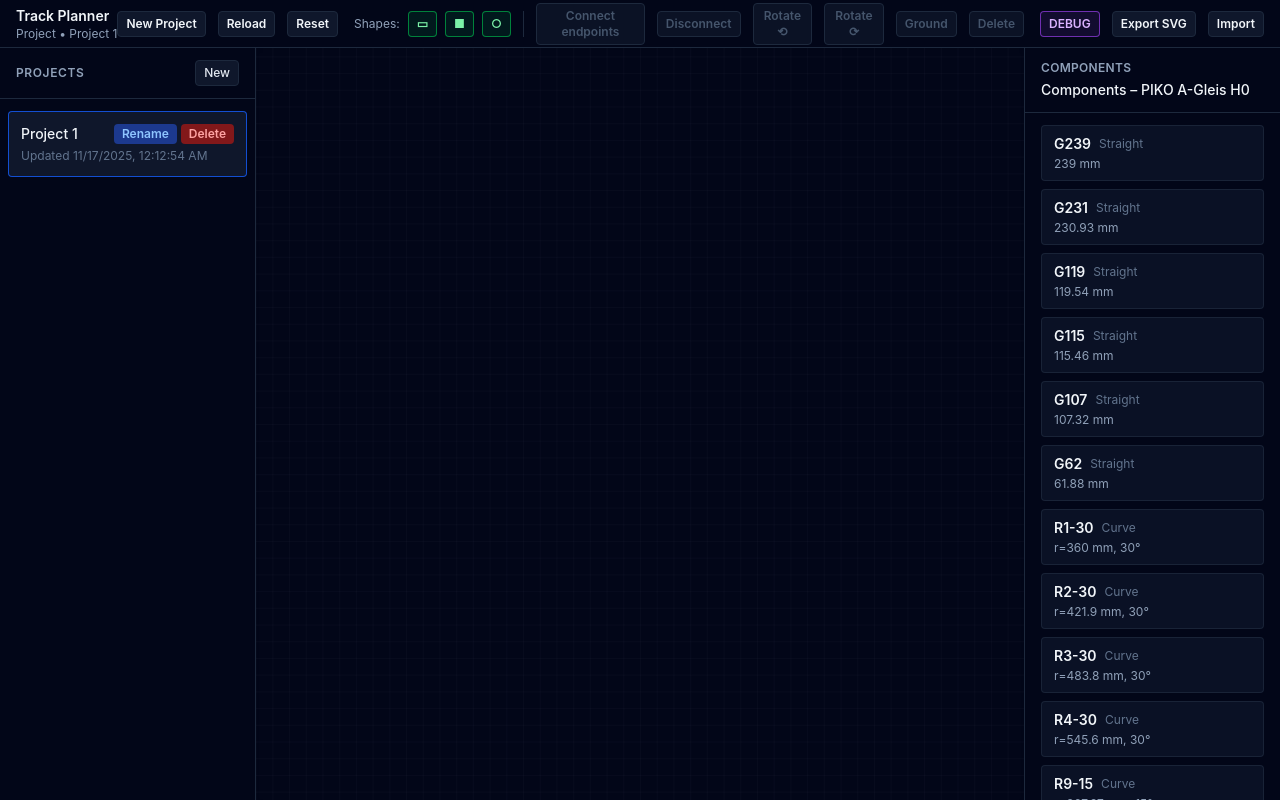
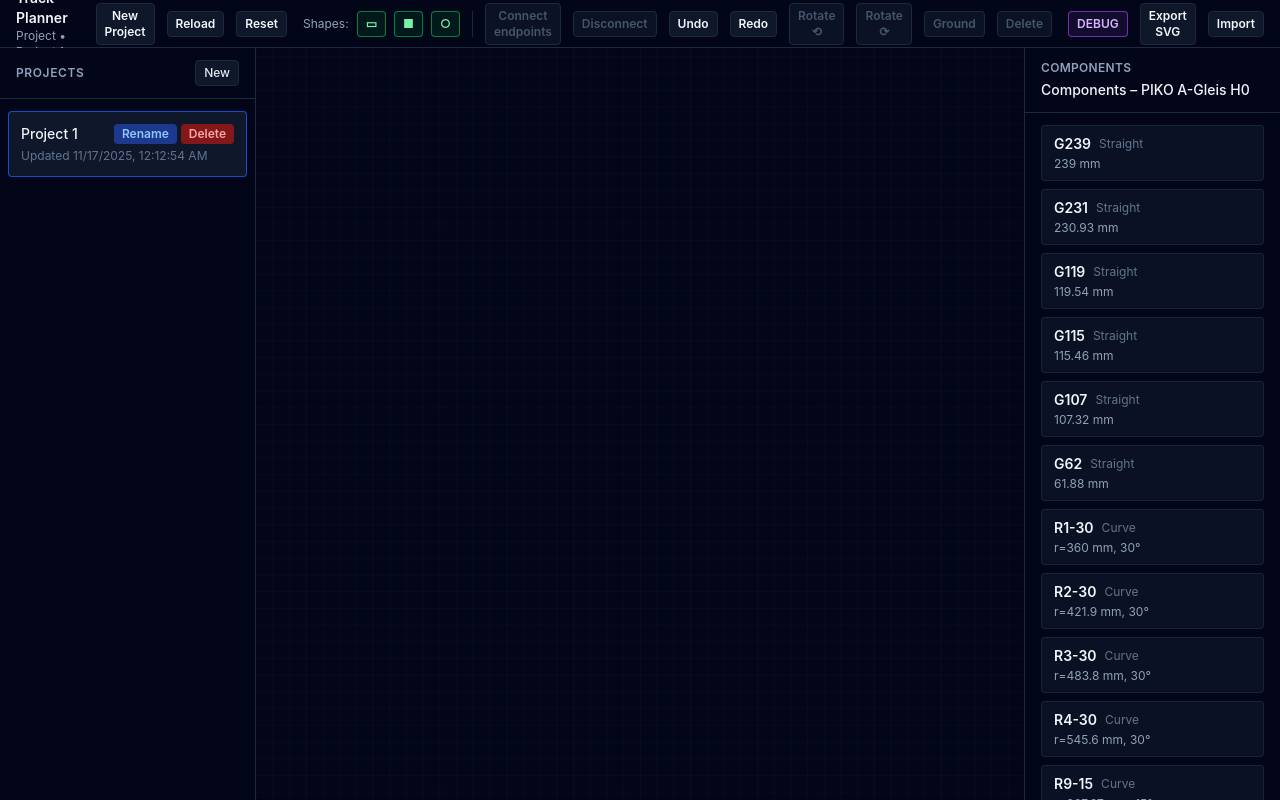
Before and after one commit to andrejvysny/track-plan, a React (Vite) app: page / in a window 1280 px wide. Built offline with nearby package versions, Linux system fonts and the light colour scheme.

Commit message:
Add undo/redo functionality: implement history management for layout changes in projects, enhance TopToolbar with undo/redo buttons, and update App component to support new features.

```diff
--- a/src/App.tsx
+++ b/src/App.tsx
@@ -21,6 +21,10 @@ function App() {
     deleteProject,
     updateActiveProjectLayout,
     reloadFromLocalStorage,
+    undo,
+    redo,
+    canUndo,
+    canRedo,
   } = useProjectsState()
 
   const activeLayout = activeProject?.layout ?? null
@@ -183,11 +187,15 @@ function App() {
           onRotateSelectedRight={() => handleRotateSelected(ROTATION_STEP_DEG)}
           onDeleteSelected={handleDeleteSelected}
           onToggleGrounded={handleToggleGrounded}
+          onUndo={undo}
+          onRedo={redo}
           onToggleDebug={() => setDebugMode((prev) => !prev)}
         canConnectEndpoints={canConnectEndpoints}
         canDisconnectEndpoints={canDisconnectEndpoints}
         canRotateSelection={canRotateSelection}
         canDeleteSelection={canDeleteSelection}
+        canUndo={canUndo}
+        canRedo={canRedo}
         canToggleGroundSelection={canToggleGroundSelection}
         isSelectionGrounded={selectedItemIsGrounded}
         debugMode={debugMode}
--- a/src/components/Layout/TopToolbar.tsx
+++ b/src/components/Layout/TopToolbar.tsx
@@ -14,11 +14,15 @@ interface TopToolbarProps {
   onRotateSelectedRight: () => void
   onDeleteSelected: () => void
   onToggleGrounded: () => void
+  onUndo: () => void
+  onRedo: () => void
   onToggleDebug: () => void
   canConnectEndpoints: boolean
   canDisconnectEndpoints: boolean
   canRotateSelection: boolean
   canDeleteSelection: boolean
+  canUndo: boolean
+  canRedo: boolean
   canToggleGroundSelection: boolean
   isSelectionGrounded: boolean
   debugMode: boolean
@@ -39,11 +43,15 @@ export function TopToolbar({
   onRotateSelectedRight,
   onDeleteSelected,
   onToggleGrounded,
+  onUndo,
+  onRedo,
   onToggleDebug,
   canConnectEndpoints,
   canDisconnectEndpoints,
   canRotateSelection,
   canDeleteSelection,
+  canUndo,
+  canRedo,
   canToggleGroundSelection,
   isSelectionGrounded,
   debugMode,
@@ -145,6 +153,22 @@ export function TopToolbar({
           </button>
           <button
             type="button"
+            onClick={onUndo}
+            disabled={!canUndo}
+            className={`${baseControlStyles} border-slate-800 bg-slate-900 text-slate-100 hover:border-slate-600 hover:bg-slate-800`}
+          >
+            Undo
+          </button>
+          <button
+            type="button"
+            onClick={onRedo}
+            disabled={!canRedo}
+            className={`${baseControlStyles} border-slate-800 bg-slate-900 text-slate-100 hover:border-slate-600 hover:bg-slate-800`}
+          >
+            Redo
+          </button>
+          <button
+            type="button"
             onClick={onRotateSelectedLeft}
             disabled={!canRotateSelection}
             className={`${baseControlStyles} ${rotateButton}`}
--- a/src/state/projectsState.ts
+++ b/src/state/projectsState.ts
@@ -1,9 +1,10 @@
-import { useCallback, useMemo } from 'react'
+import { useCallback, useMemo, useState } from 'react'
 import type { Project } from '../types/project'
 import type { LayoutState } from '../types/layout'
 import { createNewProject } from '../types/project'
 import { createDefaultLayoutState } from './layoutState'
 import { useLocalStorageState } from '../hooks/useLocalStorageState'
+import { cloneLayoutState } from '../utils/cloneLayout'
 
 export interface ProjectsState {
   projects: Project[]
@@ -11,6 +12,12 @@ export interface ProjectsState {
 }
 
 const STORAGE_KEY = 'track-planner-projects-v1'
+const MAX_HISTORY_ENTRIES = 60
+
+type LayoutHistory = {
+  undoStack: LayoutState[]
+  redoStack: LayoutState[]
+}
 
 function createInitialProjectsState(): ProjectsState {
   const project = createNewProject('Project 1', createDefaultLayoutState())
@@ -25,11 +32,158 @@ export function useProjectsState() {
     STORAGE_KEY,
     createInitialProjectsState(),
   )
+  const [historyMap, setHistoryMap] = useState<Record<string, LayoutHistory>>({})
 
   const activeProject = useMemo(
     () => projectsState.projects.find((project) => project.id === projectsState.activeProjectId) ?? null,
     [projectsState.projects, projectsState.activeProjectId],
   )
+
+  const activeHistory = projectsState.activeProjectId
+    ? historyMap[projectsState.activeProjectId] ?? { undoStack: [], redoStack: [] }
+    : { undoStack: [], redoStack: [] }
+
+  const canUndo = activeHistory.undoStack.length > 0
+  const canRedo = activeHistory.redoStack.length > 0
+
+  const pushHistoryEntry = useCallback(
+    (projectId: string, layout: LayoutState) => {
+      setHistoryMap((previous) => {
+        const previousEntry = previous[projectId]
+        const nextUndo = [cloneLayoutState(layout), ...(previousEntry?.undoStack ?? [])].slice(0, MAX_HISTORY_ENTRIES)
+        return {
+          ...previous,
+          [projectId]: {
+            undoStack: nextUndo,
+            redoStack: [],
+          },
+        }
+      })
+    },
+    [setHistoryMap],
+  )
+
+  const updateActiveProjectLayout = useCallback(
+    (updater: (layout: LayoutState) => LayoutState, options?: { recordHistory?: boolean }) => {
+      let recordedLayout: LayoutState | null = null
+      let projectId: string | null = null
+
+      setProjectsState((previous) => {
+        if (!previous.activeProjectId) {
+          return previous
+        }
+
+        const activeId = previous.activeProjectId
+        const updatedProjects = previous.projects.map((project) => {
+          if (project.id !== activeId) {
+            return project
+          }
+
+          projectId = project.id
+          recordedLayout = project.layout
+
+          return {
+            ...project,
+            layout: updater(project.layout),
+            updatedAt: new Date().toISOString(),
+          }
+        })
+
+        return {
+          ...previous,
+          projects: updatedProjects,
+        }
+      })
+
+      if (options?.recordHistory === false) {
+        return
+      }
+
+      if (projectId && recordedLayout) {
+        pushHistoryEntry(projectId, recordedLayout)
+      }
+    },
+    [pushHistoryEntry, setProjectsState],
+  )
+
+  const replaceActiveProjectLayout = useCallback(
+    (layout: LayoutState) => {
+      const nextLayout = cloneLayoutState(layout)
+      setProjectsState((previous) => {
+        if (!previous.activeProjectId) {
+          return previous
+        }
+
+        const updatedProjects = previous.projects.map((project) =>
+          project.id === previous.activeProjectId
+            ? { ...project, layout: nextLayout, updatedAt: new Date().toISOString() }
+            : project,
+        )
+
+        return {
+          ...previous,
+          projects: updatedProjects,
+        }
+      })
+    },
+    [setProjectsState],
+  )
+
+  const undo = useCallback(() => {
+    const projectId = projectsState.activeProjectId
+    const currentLayout = activeProject?.layout
+    if (!projectId || !currentLayout) {
+      return
+    }
+
+    const layoutForRedo = cloneLayoutState(currentLayout)
+    setHistoryMap((previous) => {
+      const history = previous[projectId]
+      if (!history || history.undoStack.length === 0) {
+        return previous
+      }
+
+      const [latest, ...remainingUndo] = history.undoStack
+      replaceActiveProjectLayout(latest)
+
+      const nextRedo = [layoutForRedo, ...history.redoStack].slice(0, MAX_HISTORY_ENTRIES)
+      return {
+        ...previous,
+        [projectId]: {
+          undoStack: remainingUndo,
+          redoStack: nextRedo,
+        },
+      }
+    })
+  }, [projectsState.activeProjectId, activeProject?.layout, replaceActiveProjectLayout])
+
+  const redo = useCallback(() => {
+    const projectId = projectsState.activeProjectId
+    const currentLayout = activeProject?.layout
+    if (!projectId || !currentLayout) {
+      return
+    }
+
+    const layoutForUndo = cloneLayoutState(currentLayout)
+    setHistoryMap((previous) => {
+      const history = previous[projectId]
+      if (!history || history.redoStack.length === 0) {
+        return previous
+      }
+
+      const [nextEntry, ...remainingRedo] = history.redoStack
+      replaceActiveProjectLayout(nextEntry)
+
+      const nextUndo = [layoutForUndo, ...history.undoStack].slice(0, MAX_HISTORY_ENTRIES)
+      return {
+        ...previous,
+        [projectId]: {
+          undoStack: nextUndo,
+          redoStack: remainingRedo,
+        },
+      }
+    })
+  }, [projectsState.activeProjectId, activeProject?.layout, replaceActiveProjectLayout])
 
   const setActiveProjectId = useCallback(
     (id: string) =>
@@ -43,13 +197,17 @@ export function useProjectsState() {
   const createProject = useCallback(() => {
     setProjectsState((previous) => {
       const nextProject = createNewProject(`Project ${previous.projects.length + 1}`, createDefaultLayoutState())
+      setHistoryMap((historyPrevious) => ({
+        ...historyPrevious,
+        [nextProject.id]: { undoStack: [], redoStack: [] },
+      }))
 
       return {
         projects: [...previous.projects, nextProject],
         activeProjectId: nextProject.id,
       }
     })
-  }, [setProjectsState])
+  }, [setProjectsState, setHistoryMap])
 
   const renameProject = useCallback(
     (id: string, newName: string) => {
@@ -82,34 +240,17 @@ export function useProjectsState() {
           activeProjectId: nextActive,
         }
       })
-    },
-    [setProjectsState],
-  )
 
-  const updateActiveProjectLayout = useCallback(
-    (updater: (layout: LayoutState) => LayoutState) => {
-      setProjectsState((previous) => {
-        if (!previous.activeProjectId) {
+      setHistoryMap((previous) => {
+        if (!previous[id]) {
           return previous
         }
-
-        return {
-          ...previous,
-          projects: previous.projects.map((project) => {
-            if (project.id !== previous.activeProjectId) {
-              return project
-            }
-
-            return {
-              ...project,
-              layout: updater(project.layout),
-              updatedAt: new Date().toISOString(),
-            }
-          }),
-        }
+        const next = { ...previous }
+        delete next[id]
+        return next
       })
     },
-    [setProjectsState],
+    [setProjectsState, setHistoryMap],
   )
 
   const reloadFromLocalStorage = useCallback(() => {
@@ -124,21 +265,25 @@ export function useProjectsState() {
       }
 
       const parsed = JSON.parse(stored) as ProjectsState
+      setHistoryMap({})
       setProjectsState(parsed)
     } catch (error) {
       console.warn('Unable to reload projects from localStorage', error)
     }
-  }, [setProjectsState])
+    }, [setProjectsState, setHistoryMap])
 
   return {
     projectsState,
-    setProjectsState,
     activeProject,
+    canRedo,
+    canUndo,
+    createProject,
+    deleteProject,
+    renameProject,
+    redo,
+    reloadFromLocalStorage,
     setActiveProjectId,
-    createProject,
-    renameProject,
-    deleteProject,
+    undo,
     updateActiveProjectLayout,
-    reloadFromLocalStorage,
   }
 }
--- a/src/types/project.ts
+++ b/src/types/project.ts
@@ -1,4 +1,5 @@
 import type { LayoutState } from './layout'
+import { cloneLayoutState } from '../utils/cloneLayout'
 
 const CURRENT_DATE_ISO = () => new Date().toISOString()
 
@@ -8,14 +9,6 @@ function generateProjectId() {
   }
 
   return `project-${Math.random().toString(36).slice(2, 10)}`
-}
-
-function cloneLayoutState(layout: LayoutState): LayoutState {
-  if (typeof structuredClone === 'function') {
-    return structuredClone(layout)
-  }
-
-  return JSON.parse(JSON.stringify(layout))
 }
 
 export interface Project {
--- /dev/null
+++ b/src/utils/cloneLayout.ts
@@ -0,0 +1,9 @@
+import type { LayoutState } from '../types/layout'
+
+export function cloneLayoutState(layout: LayoutState): LayoutState {
+  if (typeof structuredClone === 'function') {
+    return structuredClone(layout)
+  }
+
+  return JSON.parse(JSON.stringify(layout))
+}
```
Lines whose indentation alone changed are shown as unchanged.
